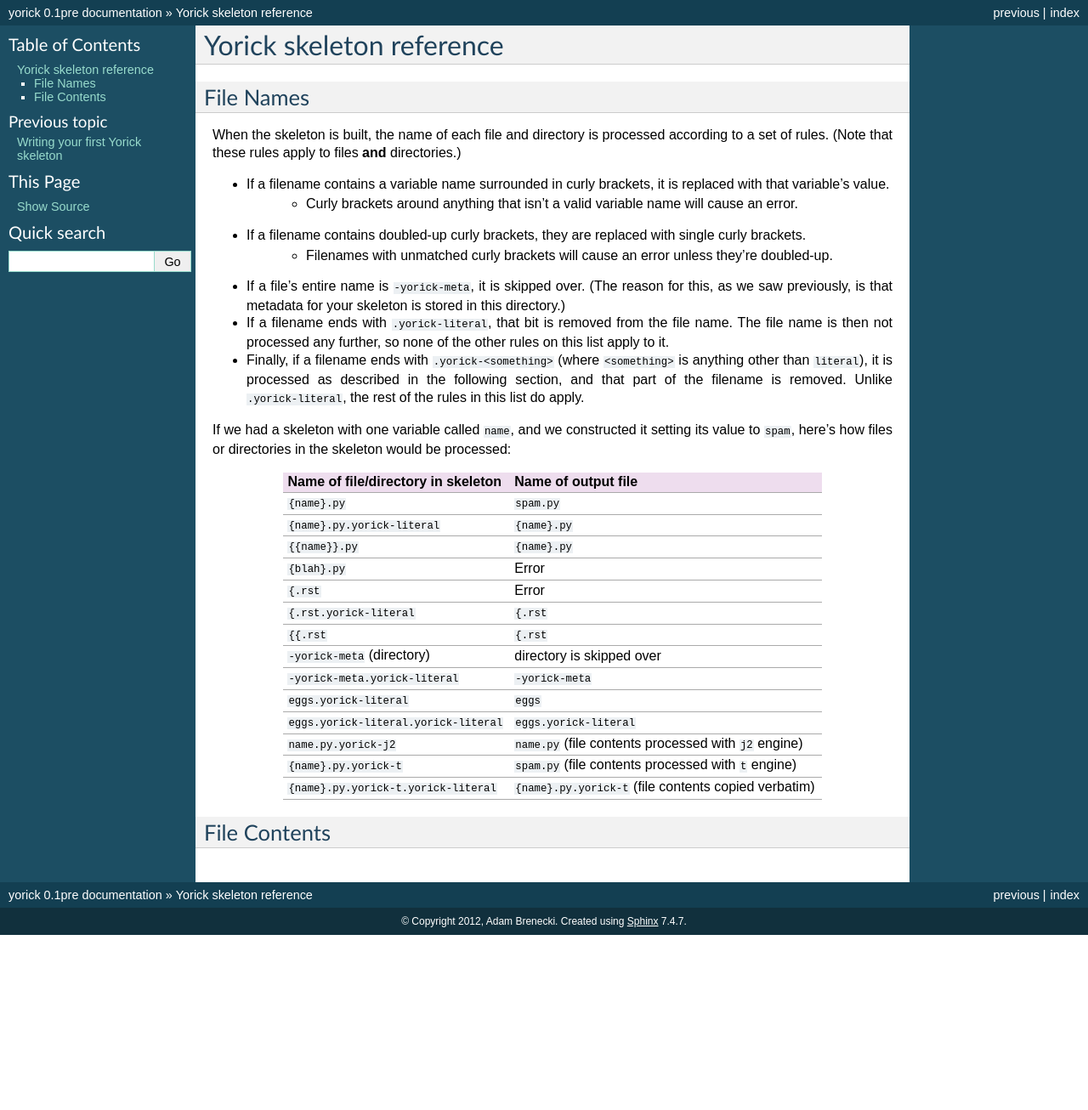
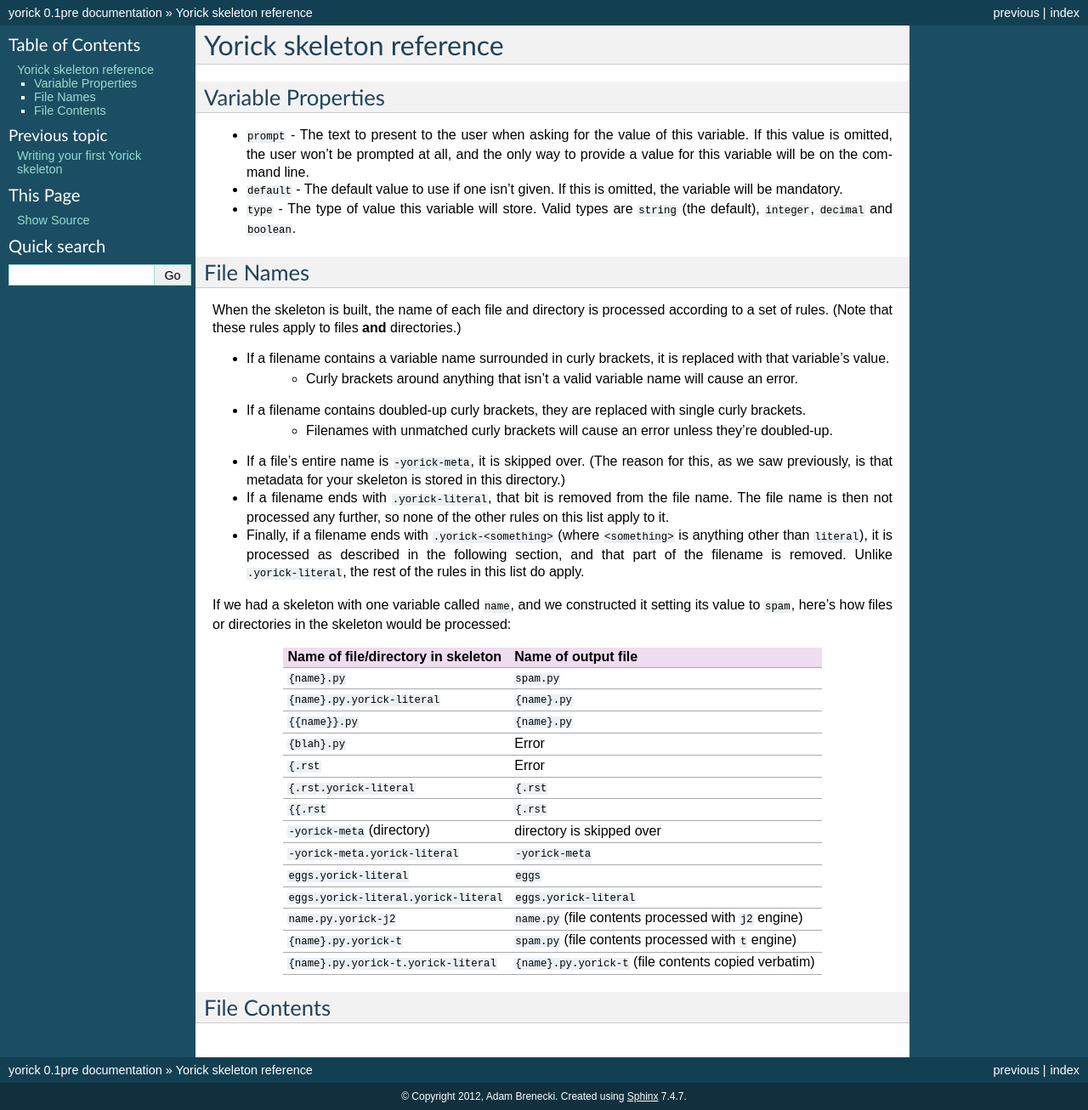
Before and after one commit to daisylb/yorick-python, a Sphinx documentation site: the page built from docs/reference.rst, in a window 1280 px wide. Shown: the whole page at 85% size. Built offline with Sphinx 7.4.7, drawn with Linux system fonts in a browser that asks for light colours; before the commit the page ends 1100 px from its top, so only the background shows below that.

Commit message:
document variable properties

```diff
--- a/docs/reference.rst
+++ b/docs/reference.rst
@@ -1,5 +1,12 @@
 Yorick skeleton reference
 =========================
+
+Variable Properties
+-------------------
+
+- ``prompt`` - The text to present to the user when asking for the value of this variable. If this value is omitted, the user won't be prompted at all, and the only way to provide a value for this variable will be on the command line.
+- ``default`` - The default value to use if one isn't given. If this is omitted, the variable will be mandatory.
+- ``type`` - The type of value this variable will store. Valid types are ``string`` (the default), ``integer``, ``decimal`` and ``boolean``.
 
 File Names
 ----------
```
